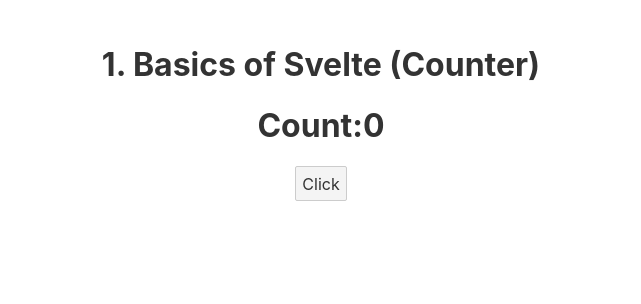
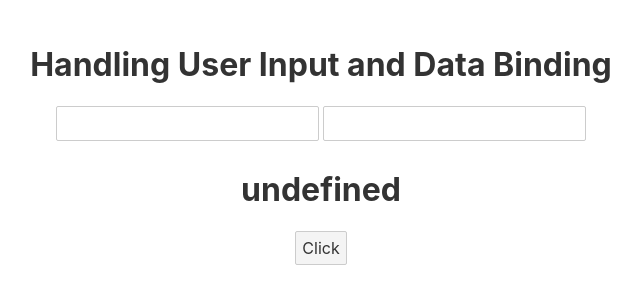
Before and after one commit to Tusharsaxena3112/Svelte-Basics, a Svelte app in the folder svelteApp/: page / in a window 1280 px wide. Shown: the top 304 px of the page, without its empty margins (319-960 px from the left). Built offline with nearby package versions, Linux system fonts and the light colour scheme.

Commit message:
adding 2nd prac

```diff
--- /dev/null
+++ b/svelteApp/src/2userInput.svelte
@@ -0,0 +1,20 @@
+<script>
+    let firstName ;
+    let lastName;
+    let fullName ;
+    const handleInput = () =>{
+        fullName = `${firstName} ${lastName}`;
+    }
+</script>
+
+<main>
+    <h1>Handling User Input and Data Binding</h1>
+    <input type="text" bind:value={firstName}>
+    <input type="text" bind:value={lastName}>
+    <h1>{fullName}</h1>
+    <button on:click={handleInput}>Click</button>
+</main>
+
+<style>
+
+</style>
--- a/svelteApp/src/App.svelte
+++ b/svelteApp/src/App.svelte
@@ -1,9 +1,11 @@
 <script>
 	import Basics from "./1basics.svelte";
+	import UserInput from "./2userInput.svelte";
 </script>
 
 <main>
-	<Basics/>
+	<!-- <Basics/> -->
+	<UserInput/>
 </main>
 
 <style>
```
